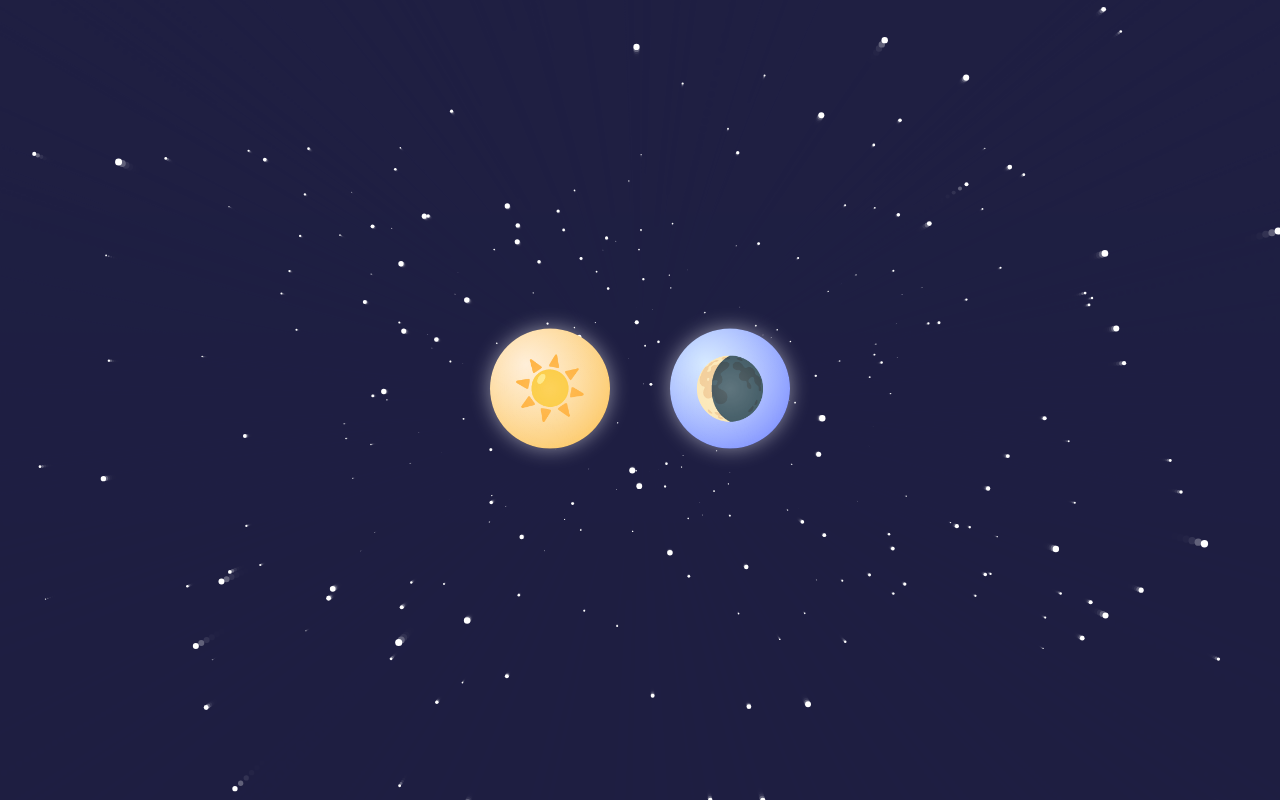
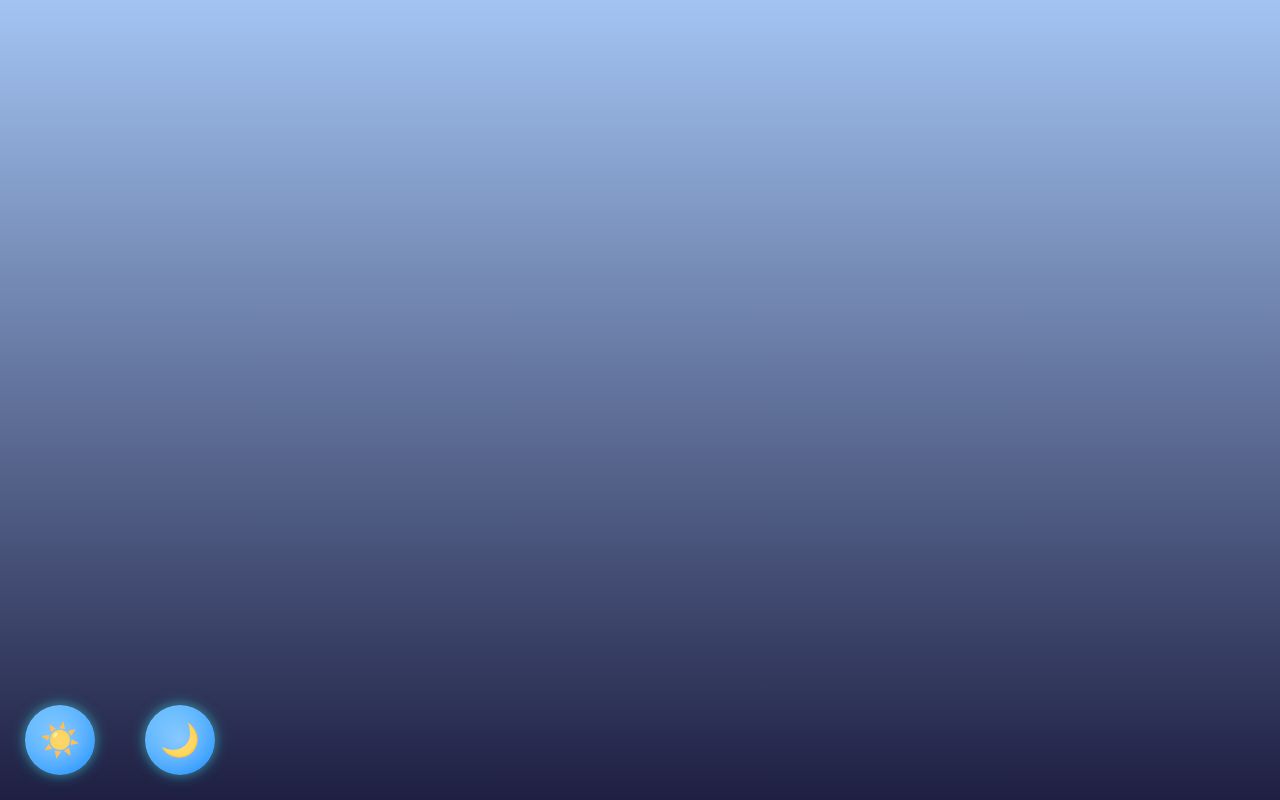
Before and after one commit to mahdiadjim-wq/Booo-, a plain HTML site: page index.html in a window 1280 px wide. Drawn offline with Linux system fonts and the light colour scheme.

Commit message:
Update index.html

```diff
--- a/index.html
+++ b/index.html
@@ -3,111 +3,107 @@
 <head>
 <meta charset="UTF-8">
 <meta name="viewport" content="width=device-width, initial-scale=1.0">
-<title>Booo- Cute Water Stars</title>
+<title>Water Glow Popup</title>
 <style>
   /* ====== الخلفية ====== */
   body {
     margin: 0;
     height: 100vh;
-        overflow: hidden;
-        font-family: Arial, sans-serif;
-        background: linear-gradient(180deg, #a3c4f3 0%, #1e1f42 100%);
     display: flex;
     justify-content: center;
     align-items: center;
-        perspective: 1000px;
+    background: linear-gradient(180deg, #a3c4f3 0%, #1e1f42 100%);
+    font-family: Arial, sans-serif;
+    overflow: hidden;
     color: #fff;
   }
 
-    /* ====== الأيقونات ====== */
-    .icons {
+  /* ====== container للأيقونات ====== */
+  .weather-container {
+    position: absolute;
+    bottom: 25px;
+    left: 25px;
     display: flex;
-        gap: 60px;
+    gap: 50px;
     z-index: 10;
-        position: relative;
   }
 
-    .icon {
-        width: 120px;
-        height: 120px;
+  /* ====== أيقونات water cute ====== */
+  .weather-icon {
+    position: relative;
+    width: 70px;
+    height: 70px;
     border-radius: 50%;
     display: flex;
     justify-content: center;
     align-items: center;
-        font-size: 60px;
+    background: linear-gradient(145deg, #6bc1ff, #1e90ff);
     color: #fff;
+    font-size: 32px;
     cursor: pointer;
-        background: radial-gradient(circle at 30% 30%, #ffecd2, #fcbf49);
-        position: relative;
-        overflow: hidden;
-        box-shadow: 0 0 20px rgba(255,255,255,0.5);
-        animation: float 3s ease-in-out infinite;
+    box-shadow: 0 0 15px rgba(0,255,255,0.4);
+    transition: transform 0.3s ease, box-shadow 0.3s ease;
   }
 
-    .icon.moon {
-        background: radial-gradient(circle at 30% 30%, #d0e7ff, #6b7dff);
-        color: #f0f8ff;
+  .weather-icon:hover {
+    transform: scale(1.2);
+    box-shadow: 0 0 25px rgba(0,255,255,0.6);
   }
 
-    @keyframes float {
-        0%, 100% { transform: translateY(0px); }
-        50% { transform: translateY(-15px); }
+  /* ====== sparkle water ====== */
+  .weather-icon::after {
+    content: '';
+    position: absolute;
+    inset: 5px;
+    border-radius: 50%;
+    background: radial-gradient(circle, rgba(255,255,255,0.4) 0%, transparent 70%);
+    opacity: 0.5;
+    animation: spark 0.6s infinite alternate;
   }
 
-    /* ====== sparkle داخل الأيقونات ====== */
-    .icon::after {
-        content: '';
-        position: absolute;
-        inset: 0;
-        border-radius: 50%;
-        background: radial-gradient(circle, rgba(255,255,255,0.3) 0%, transparent 70%);
-        animation: sparkle 1.5s infinite;
+  @keyframes spark {
+    0% { transform: scale(1); opacity: 0.4; }
+    50% { transform: scale(1.5); opacity: 1; }
+    100% { transform: scale(1); opacity: 0.4; }
   }
 
-    @keyframes sparkle {
-        0%, 100% { opacity: 0.2; transform: scale(1); }
-        50% { opacity: 1; transform: scale(1.4); }
-    }
-
-    /* ====== نافذة الآيات ====== */
+  /* ====== popup ====== */
   .popup {
     position: fixed;
     top: 50%;
     left: 50%;
     transform: translate(-50%, -50%);
-        background: rgba(0,0,0,0.7);
+    background: rgba(0,0,50,0.85);
     padding: 40px 60px;
     border-radius: 25px;
     text-align: center;
-        font-size: 28px;
-        font-weight: bold;
-        line-height: 1.8;
+    font-size: 26px;
+    line-height: 1.6;
     color: #fff;
-        max-width: 90%;
     opacity: 0;
     pointer-events: none;
-        transition: opacity 0.5s ease;
+    transition: opacity 0.4s ease;
     z-index: 100;
-        text-shadow: 0 0 10px rgba(0,0,0,0.7);
+    text-shadow: 0 0 8px rgba(0,0,0,0.7);
   }
 
   .popup.show { opacity: 1; pointer-events: auto; }
 
-    /* ====== زر مائي وcute ====== */
+  /* ====== زر cute ====== */
   .popup button {
     margin-top: 20px;
-        padding: 12px 28px;
+    padding: 10px 26px;
     border: none;
-        background: linear-gradient(135deg, #a3c4f3, #6b7dff);
+    background: linear-gradient(135deg, #6bc1ff, #1e90ff);
     color: #fff;
     font-weight: bold;
-        font-size: 18px;
+    font-size: 16px;
     border-radius: 50px;
     cursor: pointer;
+    box-shadow: 0 4px 12px rgba(0,255,255,0.3);
+    transition: transform 0.25s ease, box-shadow 0.25s ease;
     position: relative;
     overflow: hidden;
-        box-shadow: 0 5px 15px rgba(255,255,255,0.3);
-        transition: transform 0.25s ease, box-shadow 0.25s ease;
   }
 
   .popup button::after {
@@ -117,25 +113,22 @@
     border-radius: 50%;
     background: radial-gradient(circle, rgba(255,255,255,0.5) 0%, transparent 70%);
     opacity: 0.3;
-        animation: sparkle 1.5s infinite;
+    animation: spark 0.6s infinite alternate;
     z-index: -1;
   }
 
   .popup button:hover {
     transform: scale(1.15);
-        box-shadow: 0 8px 25px rgba(255,255,255,0.6);
+    box-shadow: 0 6px 20px rgba(0,255,255,0.5);
   }
-
-    /* ====== canvas للنجوم ====== */
-    canvas { position: absolute; top:0; left:0; display:block; z-index:1; }
 
 </style>
 </head>
 <body>
 
-<div class="icons">
-    <div class="icon sun">☀️</div>
-    <div class="icon moon">🌘</div>
+<div class="weather-container">
+  <div class="weather-icon sun">☀️</div>
+  <div class="weather-icon moon">🌙</div>
 </div>
 
 <div class="popup" id="popup">
@@ -143,58 +136,21 @@
   <button onclick="closePopup()">اغلاق</button>
 </div>
 
-<canvas id="starsCanvas"></canvas>
-
 <script>
-    // Popup الآيات
   const popup = document.getElementById('popup');
   const popupText = document.getElementById('popupText');
 
-    document.querySelector('.icon.sun').addEventListener('click', () => {
+  document.querySelector('.sun').addEventListener('click', () => {
     popupText.textContent = "إِنَّ الْمُتَّقِينَ فِي جَنَّاتٍ وَنَهَرٍ ۝ فِي مَقْعَدِ صِدْقٍ عِندَ مَلِيكٍ مُقْتَدِرٍ";
     popup.classList.add('show');
   });
 
-    document.querySelector('.icon.moon').addEventListener('click', () => {
+  document.querySelector('.moon').addEventListener('click', () => {
     popupText.textContent = "وَدَّ أَفْلَحَ مَن زَكَّاهَا ۝ وَقَدْ خَابَ مَن دَسَّاهَا";
     popup.classList.add('show');
   });
 
-    function closePopup(){ popup.classList.remove('show'); }
-
-    // نجوم 3D
-    const canvas = document.getElementById('starsCanvas');
-    const ctx = canvas.getContext('2d');
-    let w = canvas.width = window.innerWidth;
-    let h = canvas.height = window.innerHeight;
-
-    const stars = [];
-    const numStars = 400;
-
-    for(let i=0; i<numStars; i++){
-        stars.push({ x: Math.random()*w - w/2, y: Math.random()*h - h/2, z: Math.random()*w, size: Math.random()*2+0.5 });
-    }
-
-    function animateStars(){
-        ctx.fillStyle = 'rgba(30,31,66,0.7)';
-        ctx.fillRect(0,0,w,h);
-        for(let i=0; i<numStars; i++){
-            const star = stars[i];
-            star.z -= 2;
-            if(star.z < 1) star.z = w;
-            const sx = (star.x / star.z) * 500 + w/2;
-            const sy = (star.y / star.z) * 500 + h/2;
-            const r = (1 - star.z / w) * star.size * 2;
-            ctx.beginPath();
-            ctx.arc(sx, sy, r, 0, Math.PI*2);
-            ctx.fillStyle = 'white';
-            ctx.fill();
-        }
-        requestAnimationFrame(animateStars);
-    }
-
-    animateStars();
-    window.addEventListener('resize', () => { w = canvas.width = window.innerWidth; h = canvas.height = window.innerHeight; });
+  function closePopup() { popup.classList.remove('show'); }
 </script>
 
 </body>
```
Lines whose indentation alone changed are shown as unchanged.
